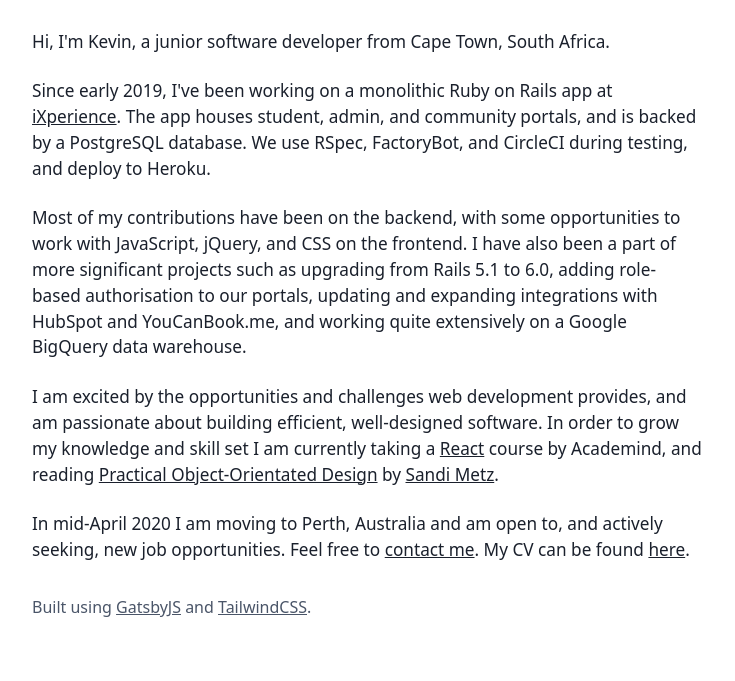
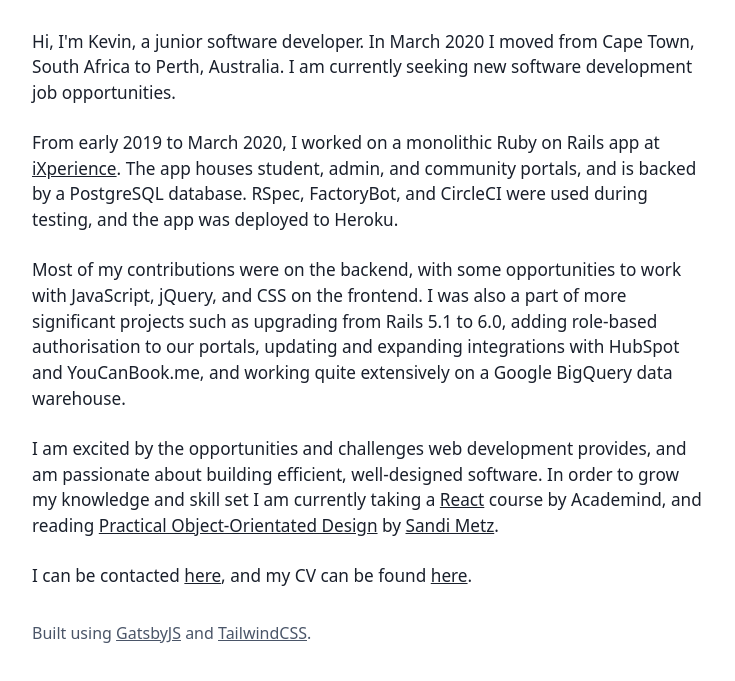
Before and after one commit to remnantkevin/remnantkevin.github.io, a Gatsby site: page / in a window 1280 px wide. Shown: the part 227-908 px from the top of the page, without its empty margins (192-927 px from the left). Built offline with nearby package versions, Linux system fonts and the light colour scheme; Gatsby itself is replaced by a stand-in of ours.

Commit message:
Update after move to Perth

```diff
--- a/src/pages/index.js
+++ b/src/pages/index.js
@@ -59,18 +59,20 @@ export default ({ data }) => (
         <div className="max-w-2xl">
           <div className="text-normal text-gray-900 leading-normal spaced-y">
             <p>
-              Hi, I'm Kevin, a junior software developer from Cape Town, South Africa.
+              Hi, I'm Kevin, a junior software developer.
+              In March 2020 I moved from Cape Town, South Africa to Perth, Australia.
+              I am currently seeking new software development job opportunities.
             </p>
             <p>
-              Since early 2019, I've been working on a monolithic Ruby on Rails app at
+              From early 2019 to March 2020, I worked on a monolithic Ruby on Rails app at
               {" "}<ExternalLinkDecorated url="https://www.ixperience.co" text="iXperience"></ExternalLinkDecorated>.
               The app houses student, admin, and community portals, and is backed by a PostgreSQL database.
-              We use RSpec, FactoryBot, and CircleCI during testing, and deploy to Heroku.
+              RSpec, FactoryBot, and CircleCI were used during testing, and the app was deployed to Heroku.
             </p>
             <p>
-              Most of my contributions have been on the backend, with some opportunities to work with
+              Most of my contributions were on the backend, with some opportunities to work with
               JavaScript, jQuery, and CSS on the frontend.
-              I have also been a part of more significant projects such as upgrading from Rails 5.1 to 6.0, adding role-based
+              I was also a part of more significant projects such as upgrading from Rails 5.1 to 6.0, adding role-based
               authorisation to our portals, updating and expanding integrations with HubSpot and YouCanBook.me,
               and working quite extensively on a Google BigQuery data warehouse.
             </p>
@@ -85,11 +87,9 @@ export default ({ data }) => (
               {" "}<ExternalLinkDecorated url="https://www.sandimetz.com" text="Sandi Metz"></ExternalLinkDecorated>.
             </p>
             <p>
-              In mid-April 2020 I am moving to Perth, Australia and am open to, and actively seeking, new job
-              opportunities.
-              Feel free to
-              {" "}<ExternalLinkDecorated url="https://twitter.com/KevinElliott19" text="contact me"></ExternalLinkDecorated>.
-              My CV can be found
+              I can be contacted
+              {" "}<ExternalLinkDecorated url="https://twitter.com/KevinElliott19" text="here"></ExternalLinkDecorated>,
+              and my CV can be found
               {" "}<ExternalLinkDecorated url={cv} text="here"></ExternalLinkDecorated>.
             </p>
           </div>
```
Also changed, not shown: 1 other file.
